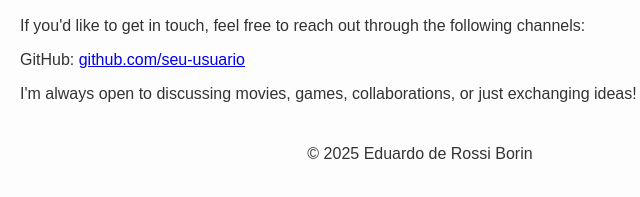
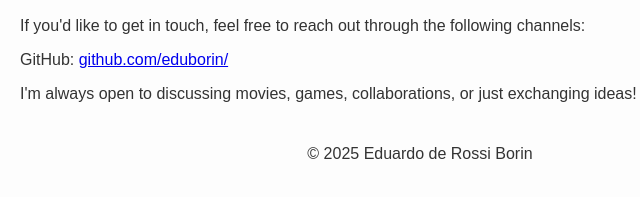
Before and after one commit to eduborin/eduardo-de-rossi-borin-blog, a plain HTML site: page contact.html in a window 1280 px wide. Shown: the part 189-386 px from the top of the page, 220-860 px from the left. Drawn offline with Linux system fonts and the light colour scheme.

Commit message:
Update contact.html

```diff
--- a/contact.html
+++ b/contact.html
@@ -23,7 +23,7 @@
         <p>If you'd like to get in touch, feel free to reach out through the following channels:</p>
 
         <ul>
-            <li>GitHub: <a href="https://github.com/eduborin/" target="_blank">github.com/seu-usuario</a></li>
+            <li>GitHub: <a href="https://github.com/eduborin/" target="_blank">github.com/eduborin/</a></li>
         </ul>
 
         <p>I'm always open to discussing movies, games, collaborations, or just exchanging ideas!</p>
```
